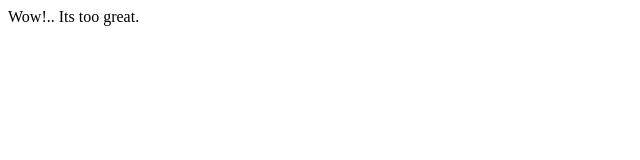
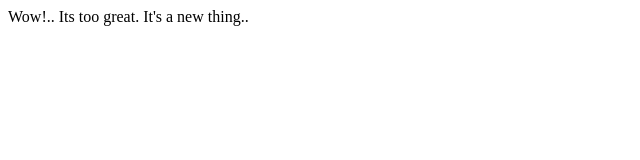
Before and after one commit to ramstheroyal/helloworld, a plain HTML site: page index.html in a window 1280 px wide. Shown: the whole page, without its empty margins (0-640 px from the left). Drawn offline with Linux system fonts and the light colour scheme.

Commit message:
Test app

```diff
--- a/index.html
+++ b/index.html
@@ -4,5 +4,8 @@
  </head>
  <body>
    Wow!.. Its too great.
+
+   It's a new thing..
+
  </body>
 </html>
```
